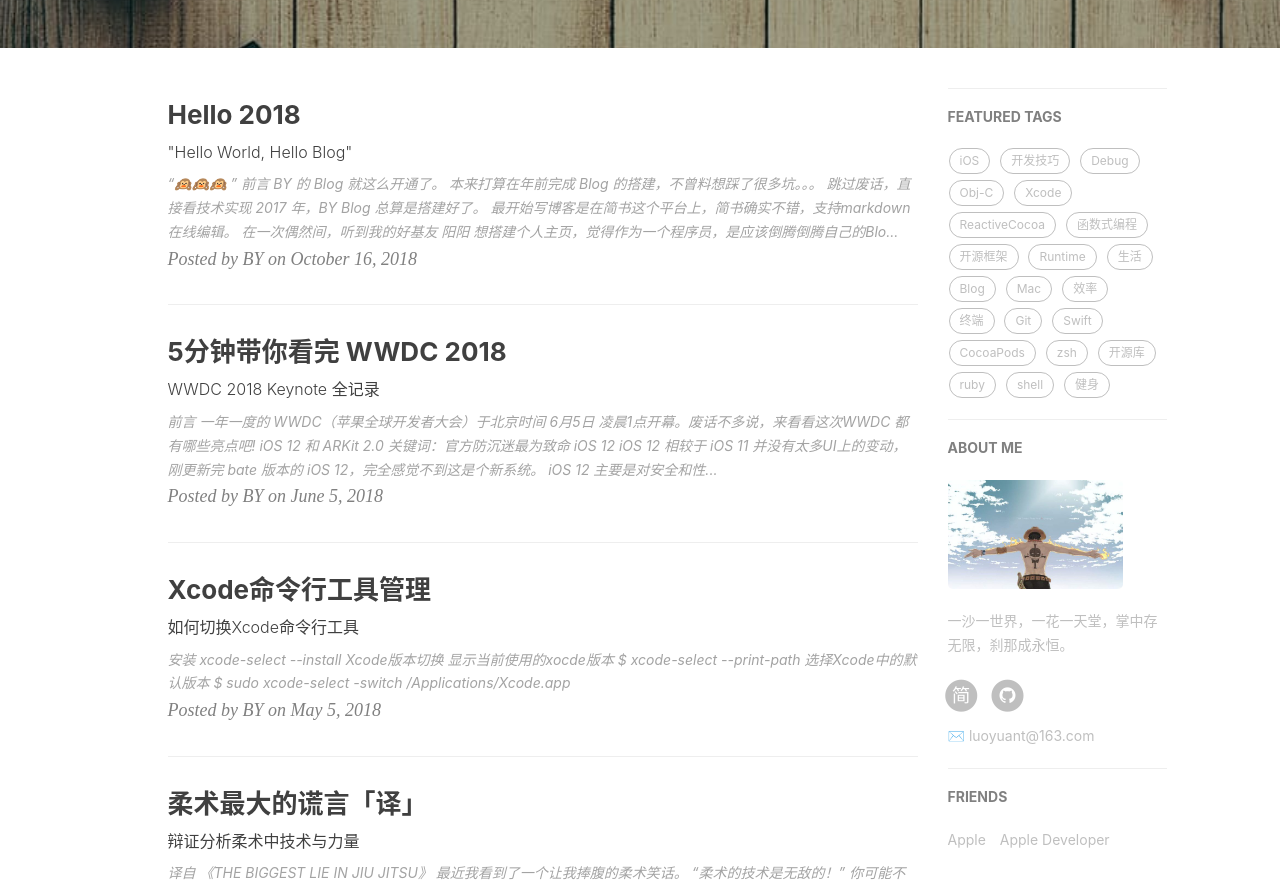
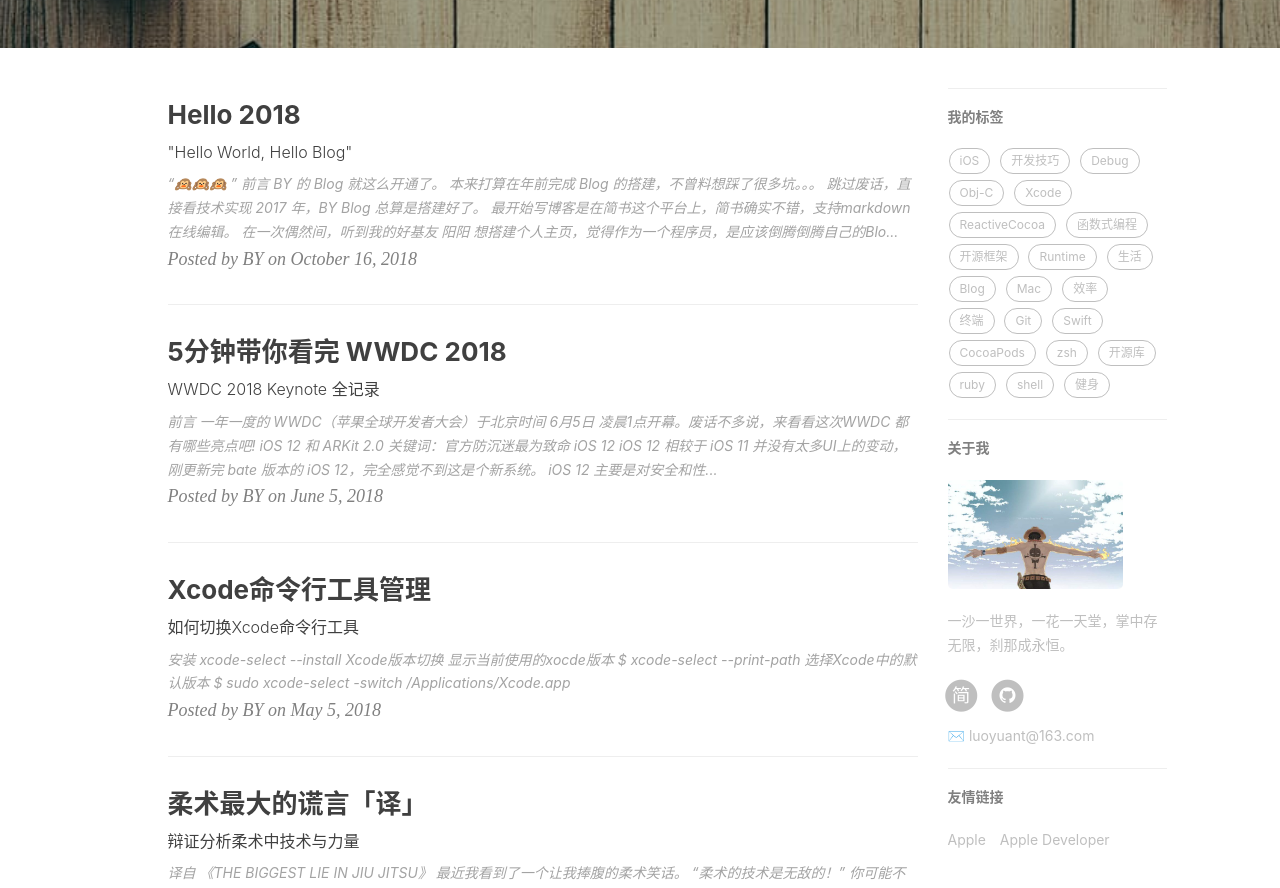
Before and after one commit to luoyuant/luoyuant.github.io, a Jekyll site: the page built from index.html, in a window 1280 px wide and 1400 px high. Shown: the part 370-1258 px from the top of the window. Built offline with Jekyll 4.4.1, drawn with Linux system fonts in a browser that asks for light colours; nearby versions of some CDN libraries; the list of posts is cut into pages by our own code; comment, search, counter and statistics services are not loaded.

Commit message:
Update page.html

```diff
--- a/_layouts/page.html
+++ b/_layouts/page.html
@@ -36,7 +36,7 @@ layout: default
                 {% if site.featured-tags %}
                 <section>
                     <!-- no hr -->
-                    <h5><a href="{{'/tags/' | prepend: site.baseurl }}">FEATURED TAGS</a></h5>
+                    <h5><a href="{{'/tags/' | prepend: site.baseurl }}">我的标签</a></h5>
                     <div class="tags">
         				{% for tag in site.tags %}
                             {% if tag[1].size > {{site.featured-condition-size}} %}
@@ -85,7 +85,7 @@ layout: default
                 {% if site.featured-tags %}
                 <section>
                     <hr class="hidden-sm hidden-xs">
-                    <h5><a href="{{'/tags/' | prepend: site.baseurl }}">FEATURED TAGS</a></h5>
+                    <h5><a href="{{'/tags/' | prepend: site.baseurl }}">我的标签</a></h5>
                     <div class="tags">
                         {% for tag in site.tags %}
                             {% if tag[1].size > {{site.featured-condition-size}} %}
@@ -100,7 +100,7 @@ layout: default
 
                 <!-- Short About -->
                 <section class="visible-md visible-lg">
-                    <hr><h5><a href="{{'/about/' | prepend: site.baseurl }}">ABOUT ME</a></h5>
+                    <hr><h5><a href="{{'/about/' | prepend: site.baseurl }}">关于我</a></h5>
                     <div class="short-about">
                         {% if site.sidebar-avatar %}
                             <a href="{{ site.baseurl }}/about">
@@ -193,7 +193,7 @@ layout: default
                 <!-- Friends Blog -->
                 {% if site.friends %}
                 <hr>
-                <h5>FRIENDS</h5>
+                <h5>友情链接</h5>
                 <ul class="list-inline">
                     {% for friend in site.friends %}
                         <li><a href="{{friend.href}}">{{friend.title}}</a></li>
```
